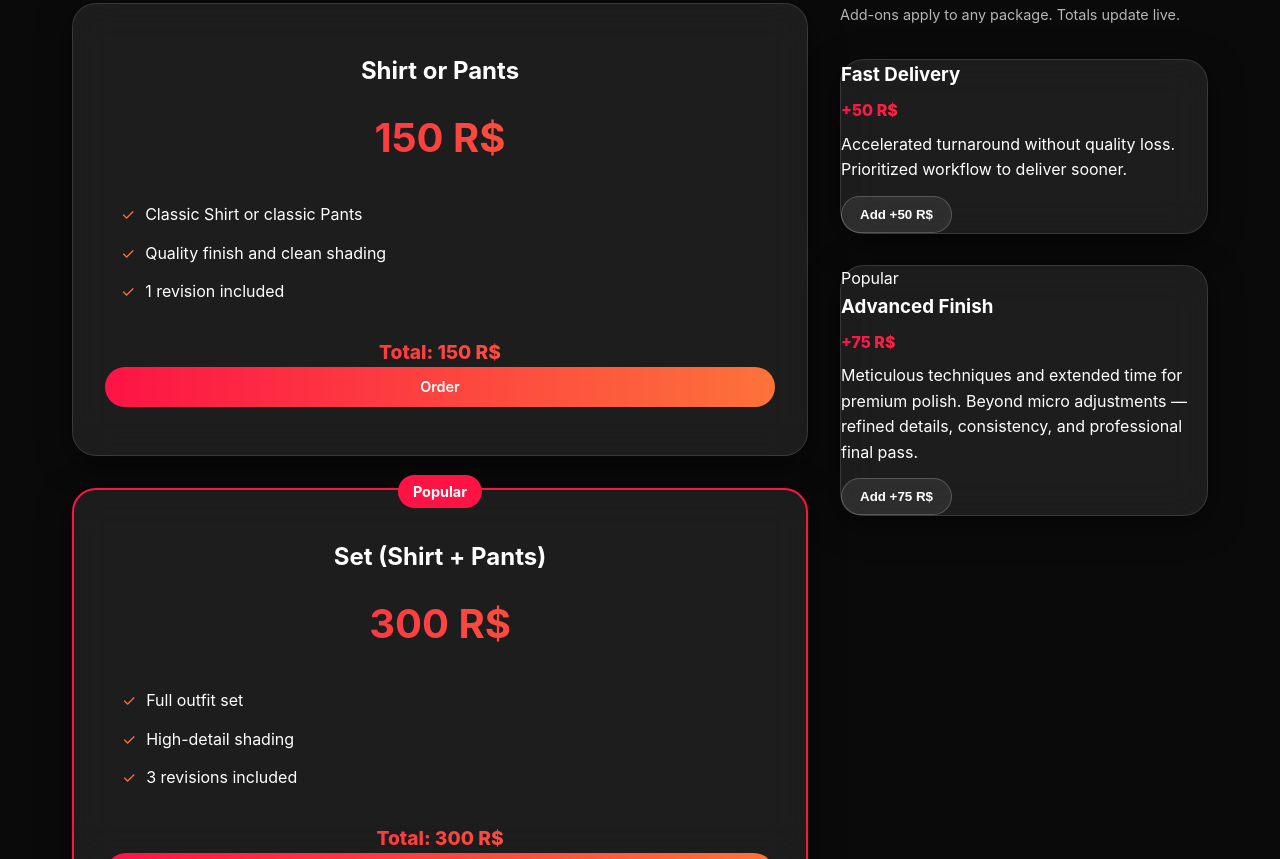
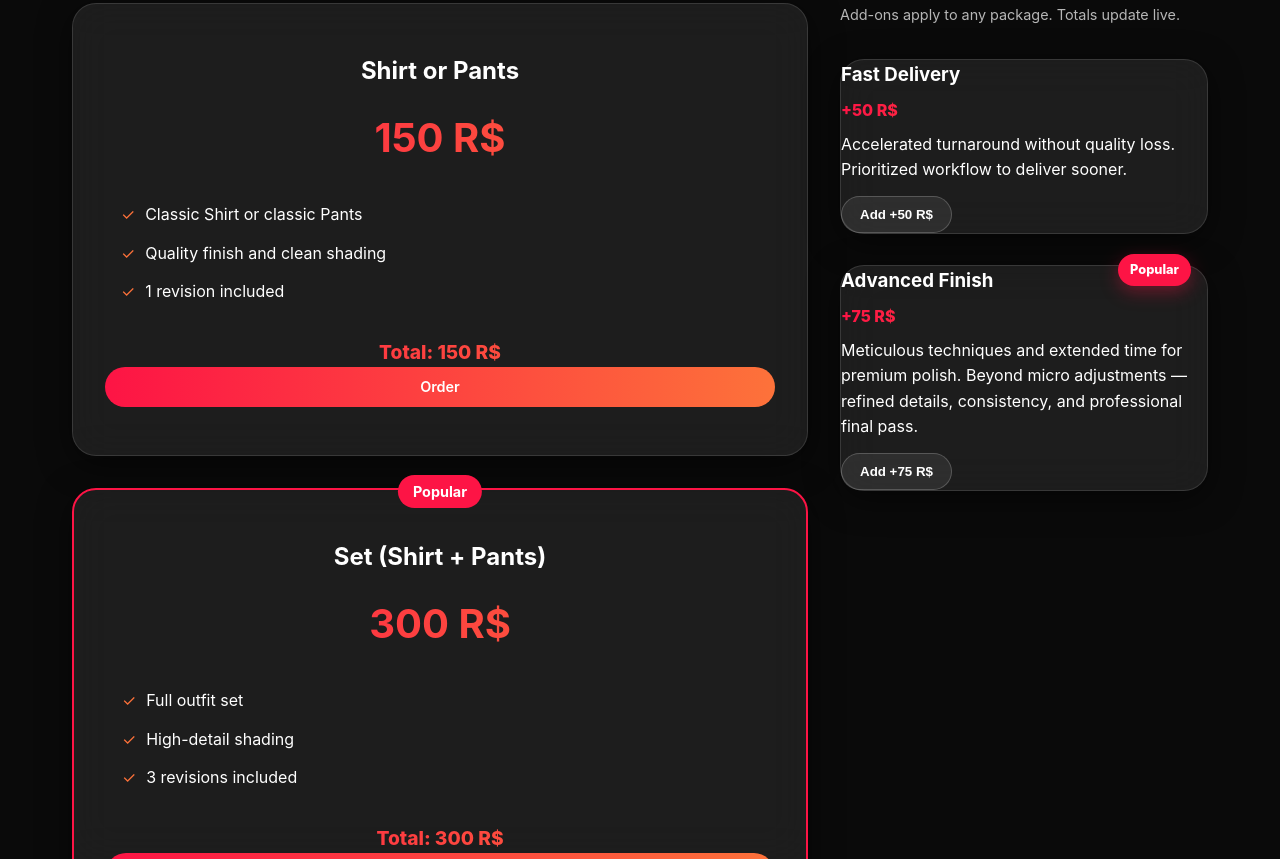
Before and after one commit to JA8N/DESIGNEZBYJAN, a plain HTML site: page index.html in a window 1280 px wide. Shown: the part 3891-4750 px from the top of the page. Drawn offline with Linux system fonts and the light colour scheme; files whose address does not match are found by name.

Commit message:
Update style.css

```diff
--- a/style.css
+++ b/style.css
@@ -714,6 +714,23 @@ body {
     margin-bottom: 0.5rem;
 }
 
+.addon-card {
+    position: relative;
+}
+
+.addon-card .badge {
+    position: absolute;
+    top: -12px;
+    right: 16px;
+    background: var(--primary);
+    padding: 6px 12px;
+    border-radius: 20px;
+    font-size: 0.8rem;
+    font-weight: 800;
+    color: #fff;
+    box-shadow: 0 6px 18px rgba(253, 20, 69, 0.35);
+}
+
 .addon-price {
     font-weight: 800;
     margin-bottom: 0.5rem;
```
